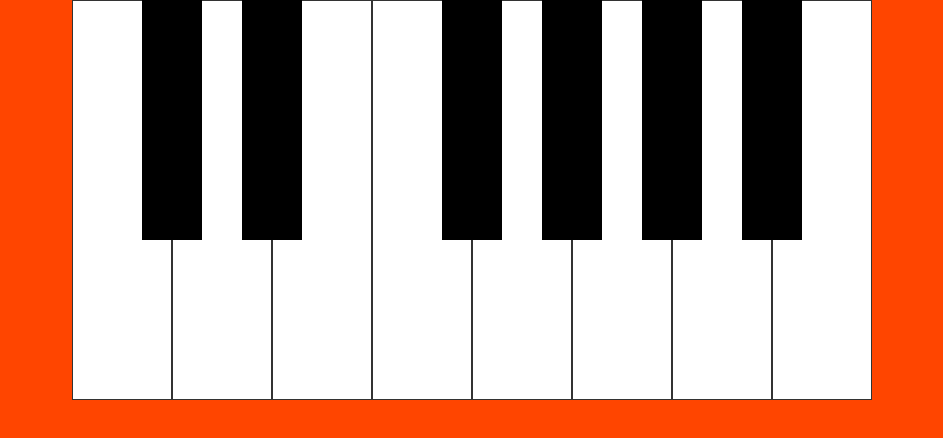
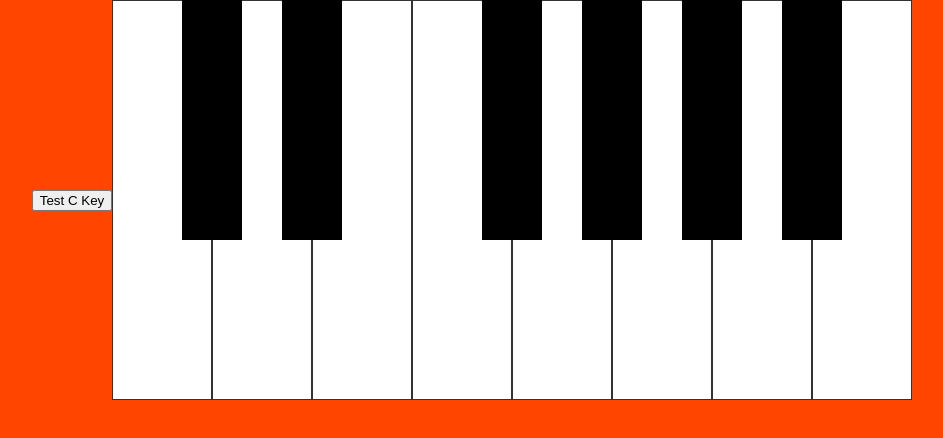
Before and after one commit to mako-hammerhead-2022/the-alicia-keys, a website: page index.html in a window 1280 px wide. Shown: the whole page, without its empty margins (168-1111 px from the left). Drawn offline with Linux system fonts and the light colour scheme.

Commit message:
starting changeColor func

```diff
--- a/index.html
+++ b/index.html
@@ -12,7 +12,7 @@
 <body>
   <!-- c, d, e, f, g, a, b, c1(;) -->
 
-<!-- <button id="test-button" onclick="playNote(e)">Test C Key</button> -->
+<button id="test-button" onclick="changeColor(e)">Test C Key</button>
 
 <!-- <input type ="text" onkeypress="playNote(e)">  -->
 
--- a/index.js
+++ b/index.js
@@ -36,3 +36,22 @@ function playNote(e) {
 }
 
 document.addEventListener("keydown", playNote)
+
+function changeColor(e) {
+  const white = document.getElementsByClassName('white')
+
+  white.addEventListener('click', function onClick(event)) {
+      event.
+  }
+}
+
+
+
+
+
+
+
+
+ {
+
+ }
```
